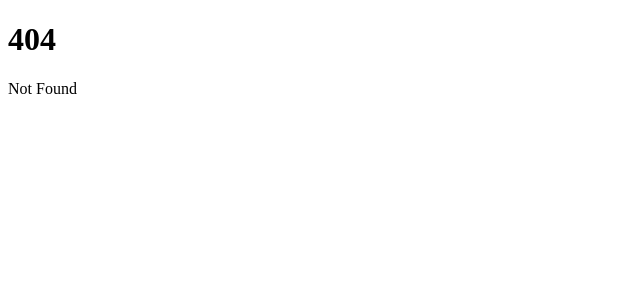
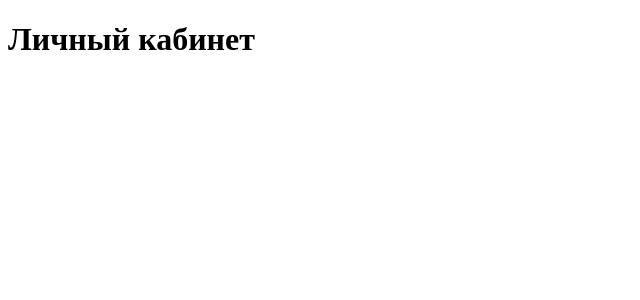
Before and after one commit to ShiVA-ru/epi_world, a SvelteKit app: page /account in a window 1280 px wide. Before the commit this address had no page. Shown: the top 300 px of the page, without its empty margins (0-640 px from the left). Built offline with nearby package versions, Linux system fonts and the light colour scheme.

Commit message:
add routes

```diff
--- /dev/null
+++ b/src/routes/account/+page.svelte
@@ -0,0 +1 @@
+<h1>Личный кабинет</h1>
--- /dev/null
+++ b/src/routes/feedback/+page.svelte
@@ -0,0 +1 @@
+<h1>Обратная связь</h1>
--- /dev/null
+++ b/src/routes/paint/+page.svelte
@@ -0,0 +1 @@
+<h1>Арттерапия</h1>
```
Also changed, not shown: src/routes/tests/+page.svelte (added, +1 -0 lines).
